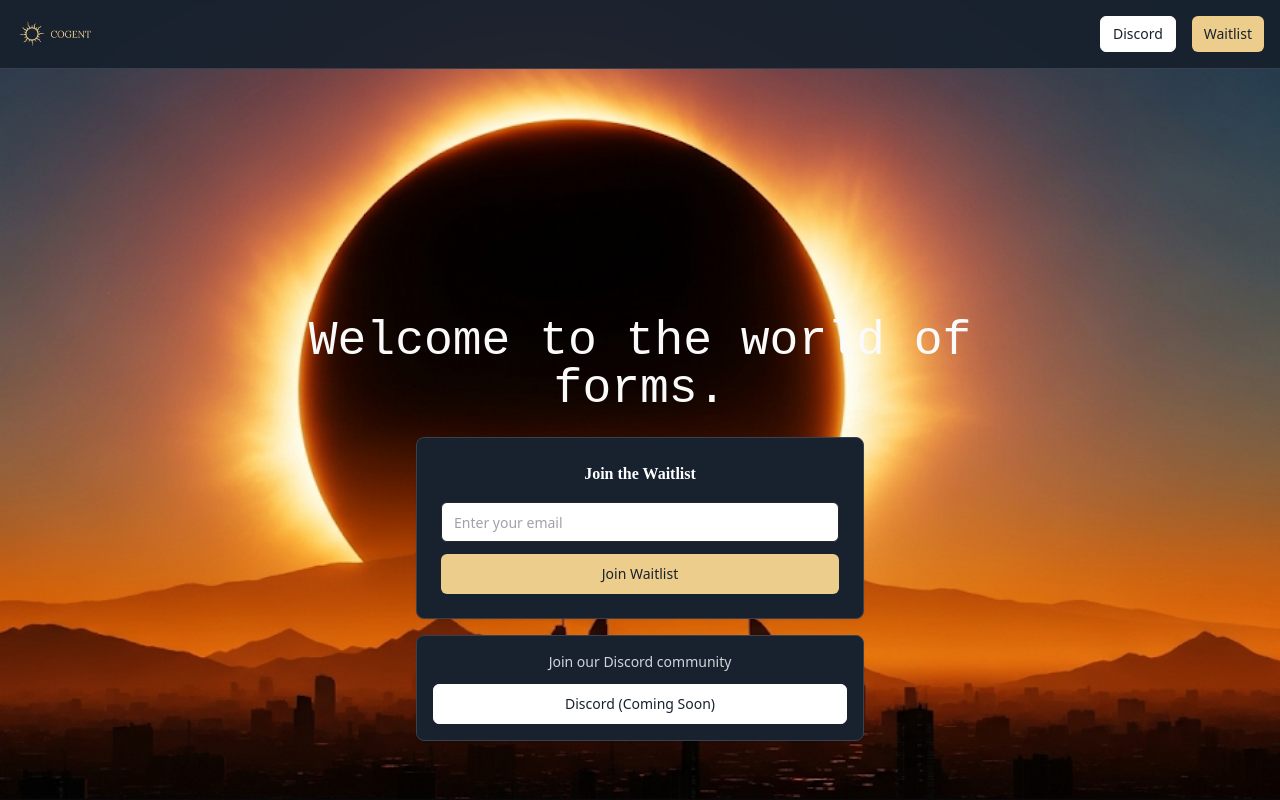
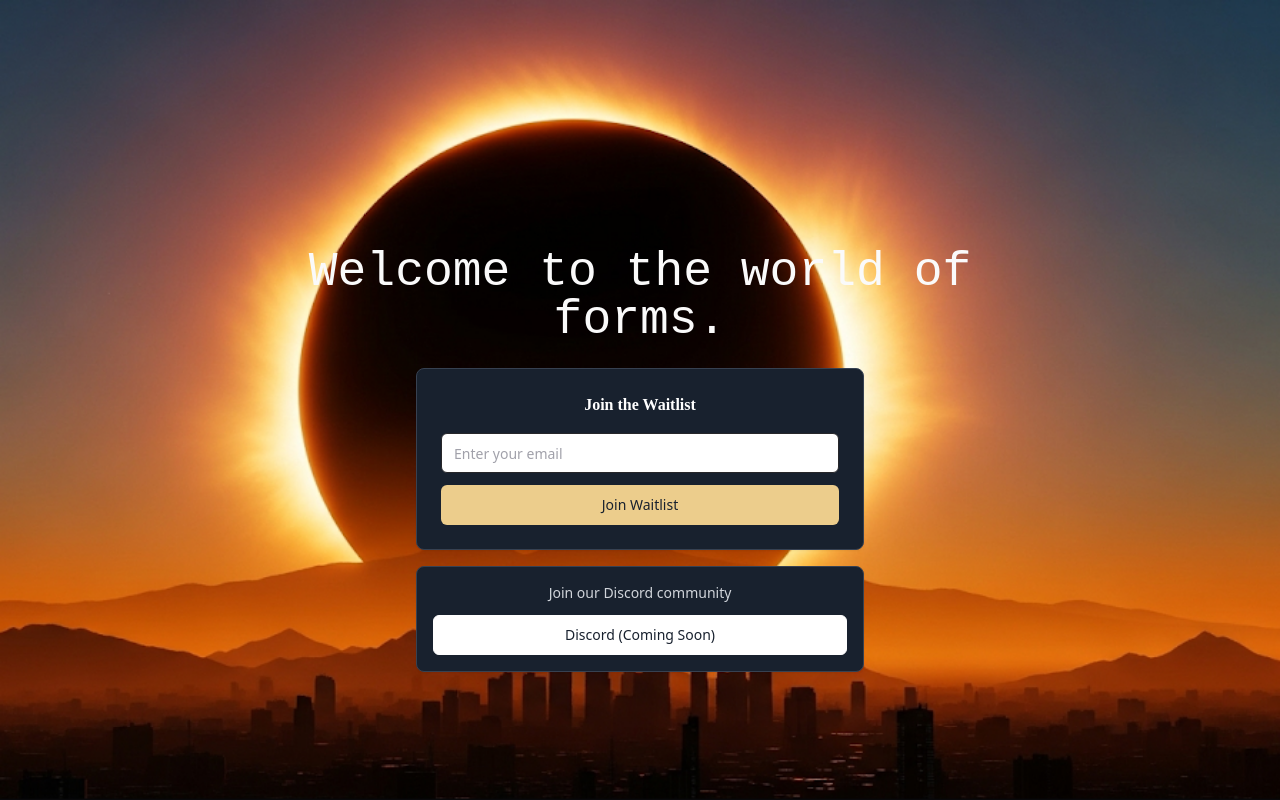
Before and after one commit to IsaacWLloyd/cogent-frontend, a React (Vite) app: page / in a window 1280 px wide. Shown: the top 800 px of the page. Built offline with nearby package versions, Linux system fonts and the light colour scheme.

Commit message:
Fix navbar styling and add scroll-based visibility

```diff
--- a/src/App.tsx
+++ b/src/App.tsx
@@ -4,7 +4,7 @@ import LandingPage from './pages/LandingPage'
 
 function App() {
   return (
-    <div className="dark min-h-screen text-foreground relative">
+    <div className="dark min-h-screen text-foreground">
       {/* Full-page background image */}
       <div
         className="fixed inset-0 bg-cover bg-center bg-no-repeat -z-10"
--- a/src/components/layout/Navbar.tsx
+++ b/src/components/layout/Navbar.tsx
@@ -1,14 +1,31 @@
+import { useState, useEffect } from 'react'
 import { Button } from "@/components/ui/button"
 
 export default function Navbar() {
+  const [isVisible, setIsVisible] = useState(false)
+
+  useEffect(() => {
+    const handleScroll = () => {
+      // Show navbar when scrolled down more than 100px
+      setIsVisible(window.scrollY > 100)
+    }
+
+    window.addEventListener('scroll', handleScroll)
+    return () => window.removeEventListener('scroll', handleScroll)
+  }, [])
+
   return (
-    <nav className="border-b border-gray-700 bg-cogent-dark backdrop-blur supports-[backdrop-filter]:bg-cogent-dark/95">
-      <div className="container mx-auto px-4 py-4 flex items-center justify-between">
+    <nav className={`fixed top-0 left-0 right-0 z-50 transition-all duration-300 ${
+      isVisible
+        ? 'translate-y-0 opacity-100 bg-cogent-dark/95 backdrop-blur-sm border-b border-gray-700'
+        : '-translate-y-full opacity-0'
+    }`}>
+      <div className="w-full px-8 py-4 flex items-center justify-between">
         <div className="flex items-center">
           <img
             src="/cogent-full.png"
             alt="COGENT"
-            className="h-8 w-auto"
+            className="h-12 w-auto"
           />
         </div>
         <div className="flex items-center gap-4">
```
